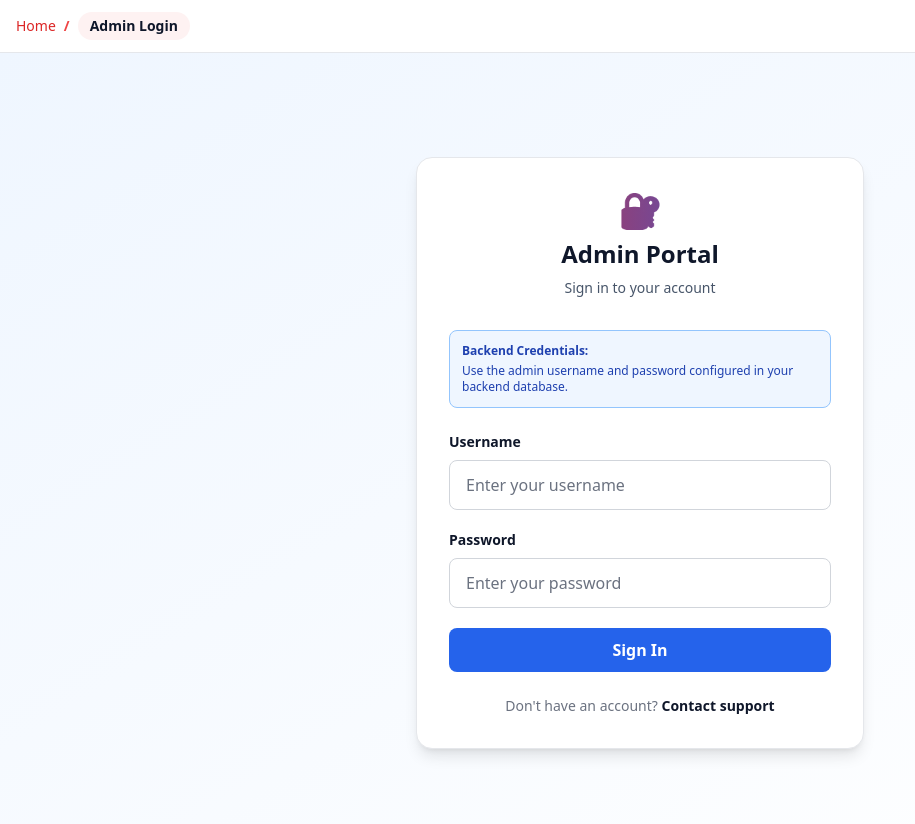
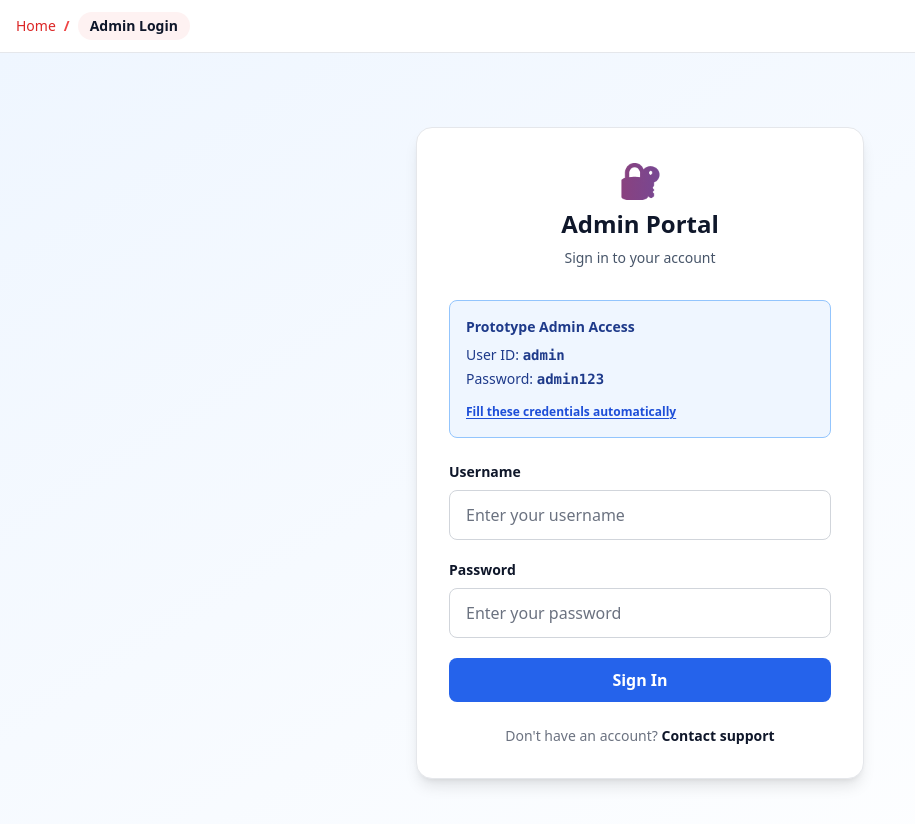
Before and after one commit to prashyamsmitra-cell/VMS-prototype-, a React (Vite) app: page /admin-login in a window 1280 px wide. Shown: the top 824 px of the page, without its empty margins (0-915 px from the left). Built offline with nearby package versions, Linux system fonts and the light colour scheme; no server answers.

Commit message:
Add prototype admin credentials and Vercel rewrites

```diff
--- a/src/routes/AdminLogin.jsx
+++ b/src/routes/AdminLogin.jsx
@@ -5,6 +5,11 @@ import { useLoginHistory } from '../context/LoginHistoryContext';
 import { useToast } from '../context/ToastContext';
 import Button from '../components/Button';
 import Breadcrumb from '../components/Breadcrumb';
+
+const PROTOTYPE_ADMIN_CREDENTIALS = {
+  username: 'admin',
+  password: 'admin123',
+};
 
 export default function AdminLogin() {
   const navigate = useNavigate();
@@ -23,6 +28,11 @@ export default function AdminLogin() {
       setErrors((prev) => ({ ...prev, [name]: '' }));
     }
   }, [errors]);
+
+  const fillPrototypeCredentials = useCallback(() => {
+    setFormData(PROTOTYPE_ADMIN_CREDENTIALS);
+    setErrors((prev) => ({ ...prev, username: '', password: '', submit: '' }));
+  }, []);
 
   const validateForm = () => {
     const newErrors = {};
@@ -73,9 +83,21 @@ export default function AdminLogin() {
           </div>
 
           {/* Demo Credentials Info */}
-          <div className="bg-blue-50 border border-blue-300 rounded-lg p-3 mb-6 text-xs text-blue-800">
-            <p className="font-semibold mb-1">Backend Credentials:</p>
-            <p>Use the admin username and password configured in your backend database.</p>
+          <div className="bg-blue-50 border border-blue-300 rounded-lg p-4 mb-6 text-sm text-blue-900">
+            <p className="font-semibold mb-2">Prototype Admin Access</p>
+            <p className="mb-1">
+              User ID: <span className="font-mono font-semibold">{PROTOTYPE_ADMIN_CREDENTIALS.username}</span>
+            </p>
+            <p className="mb-3">
+              Password: <span className="font-mono font-semibold">{PROTOTYPE_ADMIN_CREDENTIALS.password}</span>
+            </p>
+            <button
+              type="button"
+              onClick={fillPrototypeCredentials}
+              className="text-xs font-semibold text-blue-700 hover:text-blue-900 underline underline-offset-2"
+            >
+              Fill these credentials automatically
+            </button>
           </div>
 
           {/* Form */}
```
Also changed, not shown: vercel.json (added).
